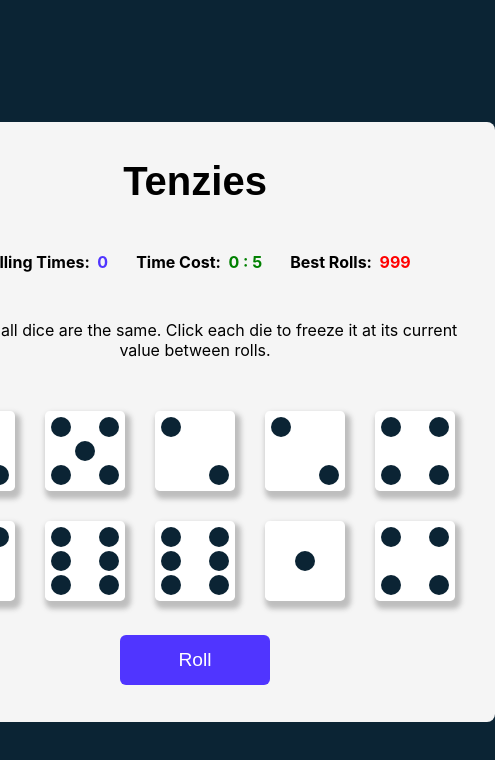
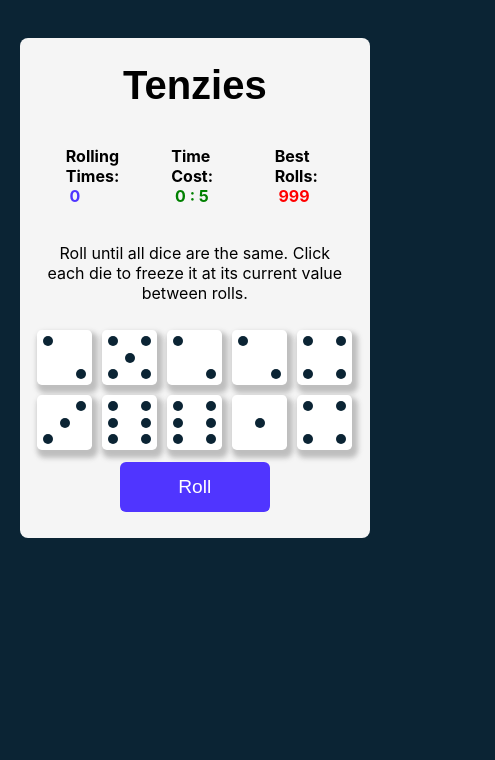
Before and after one commit to YvonneJin/Tenzies, a React (Create React App) app: page / in a window 390 px wide. Shown: the top 760 px of the page, 495 px wide, since content can reach past the window. Built offline with nearby package versions, Linux system fonts and the light colour scheme.

Commit message:
adjustment screen adaption test--done

```diff
--- a/src/CSS/style.css
+++ b/src/CSS/style.css
@@ -146,37 +146,89 @@ main {
     box-shadow: inset 5px 5px 10px -3px rgba(0, 0, 0, 0.7);
 }
 
-/*  */
-@media only screen and (max-width:1200px) {
+/* Adjustment screen adaption */
+@media only screen and (max-width:1024px) {
+    main {
+        top: 58%;
+        left: 45%;
+        height: 500px;
+        width: 500px;
+    }
 
+    .dice-container {
+        gap: 10px;
+    }
+
+    .rolling-times, .time-cost, .best-time {
+        margin: 11px;
+    }
 }
 
-@media only screen and (max-width:1024px) {
-
+@media only screen and (max-width:820px) {
+    main {
+        top: 40%;
+        left: 41%;
+    }
 }
 
-@media only screen and (max-width:960px) {
-
+@media only screen and (max-width:768px) {
+    main {
+        top: 40%;
+        left: 42%;
+        width: 580px;
+    }
 }
 
-@media only screen and (max-width:769px) {
+@media only screen and (max-width:540px) {
+    main {
+        left: 59%;
+        width: 500px;
+    }
 
+    .dice-container {
+        gap: 15px;
+    }
 }
 
-@media only screen and (max-width:560px) {
+@media only screen and (max-width:414px) {
+    main {
+        width: 400px;
+        left: 74%;
+    }
 
+    .dice-container {
+        gap: 10px;
+    }
+
+    .dice {
+        width: 68px;
+        height: 68px;
+    }
 }
 
-@media only screen and (max-width:541px) {
+@media only screen and (max-width:393px) {
+    main {
+        width: 350px;
+        left: 82%;
+    }
 
-}
+    .dice-container {
+        gap: 10px;
+    }
 
-@media only screen and (max-width:500px) {
+    .dice {
+        width: 55px;
+        height: 55px;
+    }
 
-}
+    .dot {
+        width: 10px;
+        height: 10px;
+    }
 
-@media only screen and (max-width:401px) {
-
+    .rolling-times, .time-cost, .best-time {
+        margin: 26px;
+    }
 }
 
 @media only screen and (max-width:376px) {
@@ -200,14 +252,33 @@ main {
     }
 
     .rolling-times, .time-cost, .best-time {
-        margin: 15px;
+        margin: 16px;
     }
 }
 
-@media only screen and (max-width:361px) {
-
+@media only screen and (max-width:320px) {
+    main {
+        left: 97%;
+    }
 }
 
-@media only screen and (max-width:321px) {
+@media only screen and (max-width:280px) {
+    main {
+        left: 109%;
+        width: 270px;
+    }
 
+    .dice-container {
+        gap: 10px;
+    }
+
+    .dice {
+        width: 42px;
+        height: 42px;
+    }
+
+    .dot {
+        width: 10px;
+        height: 10px;
+    }
 }
```
